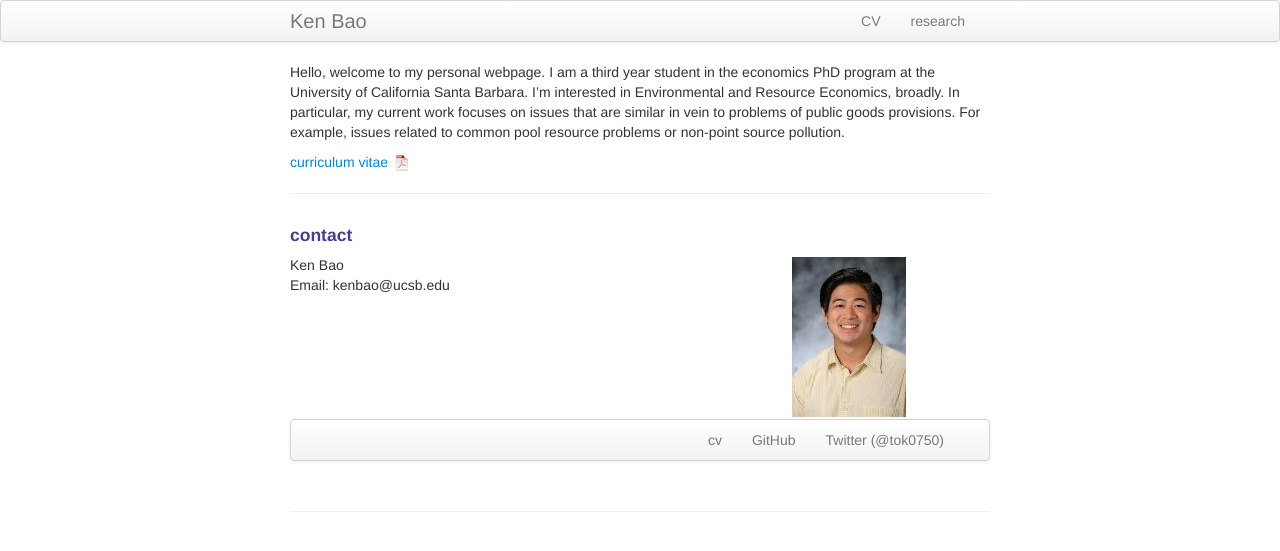
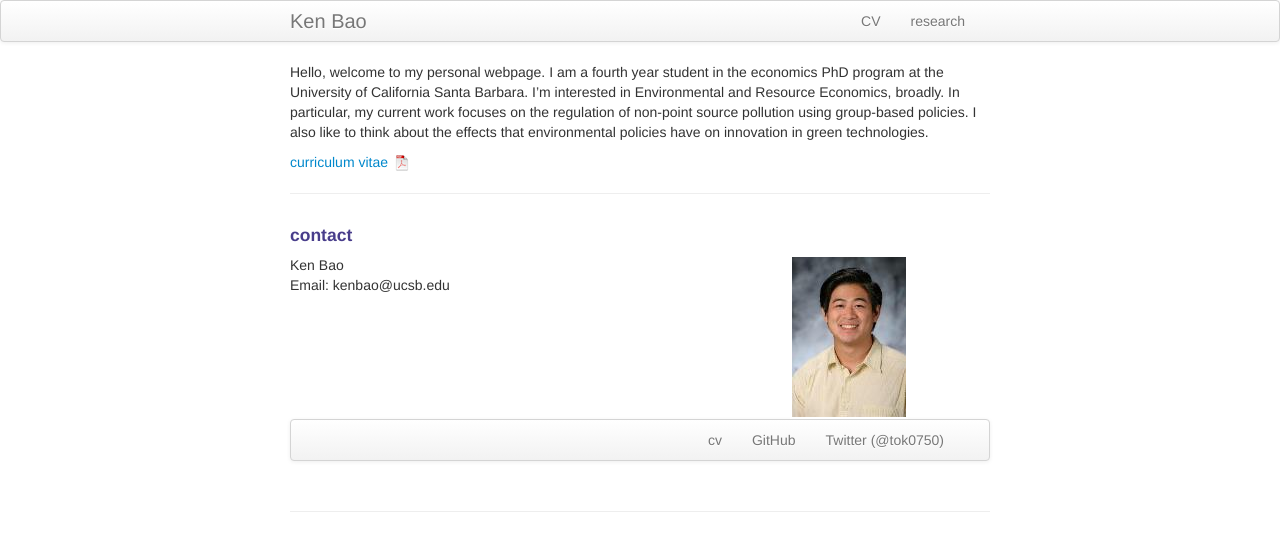
Before and after one commit to ChairmanBa0/ChairmanBa0.github.io, a Jekyll site: the page built from index.md, in a window 1280 px wide. Shown: the top 551 px of the page. Built offline with Jekyll 4.4.1, drawn with Linux system fonts in a browser that asks for light colours.

Commit message:
update 01.28.2021

```diff
--- a/index.md
+++ b/index.md
@@ -2,10 +2,10 @@
 layout: frontpage
 title: Ken Bao
 description:
-keywords: Ken Bao, ken bao, Ken, Bao, Environmental Economics, Natural Resource Economics, ERE, UCSB. Economics
+keywords: Ken Bao, ken bao, Ken, Bao, Environmental Economics, Natural Resource Economics, ERE, UCSB, Economics, Ken Bao UCSB
 ---
 
-Hello, welcome to my personal webpage. I am a third year student in the economics PhD program at the University of California Santa Barbara. I'm interested in Environmental and Resource Economics, broadly. In particular, my current work focuses on issues that are similar in vein to problems of public goods provisions. For example, issues related to common pool resource problems or non-point source pollution.
+Hello, welcome to my personal webpage. I am a fourth year student in the economics PhD program at the University of California Santa Barbara. I'm interested in Environmental and Resource Economics, broadly. In particular, my current work focuses on the regulation of non-point source pollution using group-based policies. I also like to think about the effects that environmental policies have on innovation in green technologies.
 
 
 [curriculum vitae ![CV as pdf]({{ BASE_PATH }}/pages/icons16/pdf-icon.png)]({{ BASE_PATH }}/assets/CV.pdf)<br/>
```
Also changed, not shown: pages/research.md (+4 -0 lines), 2 other files.
